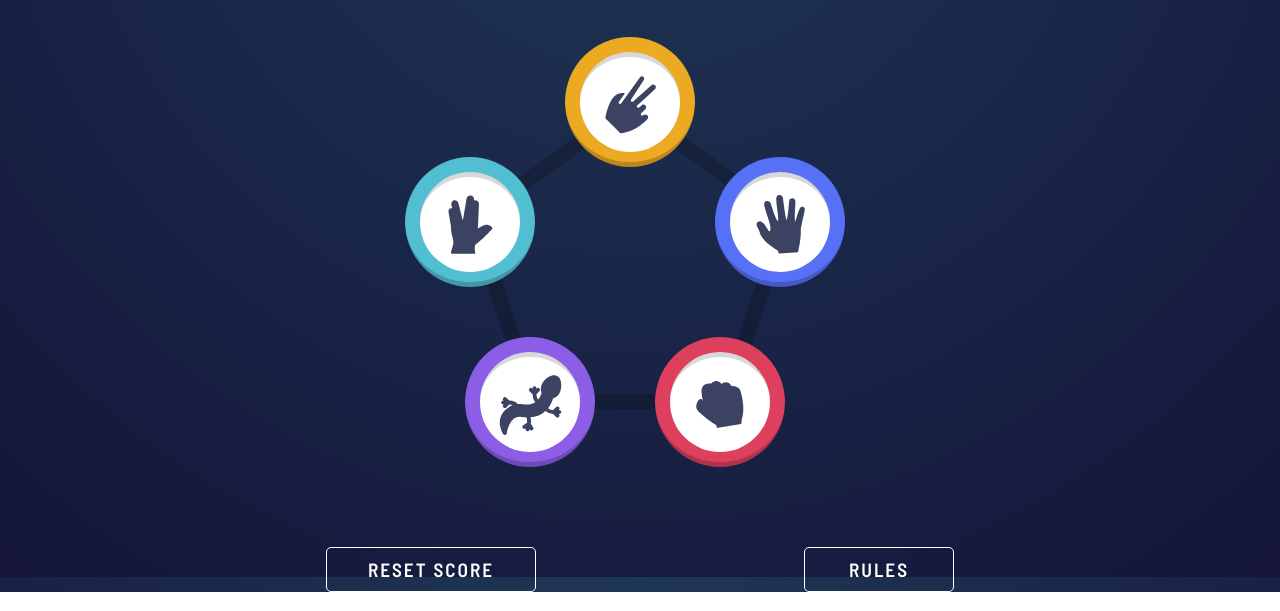
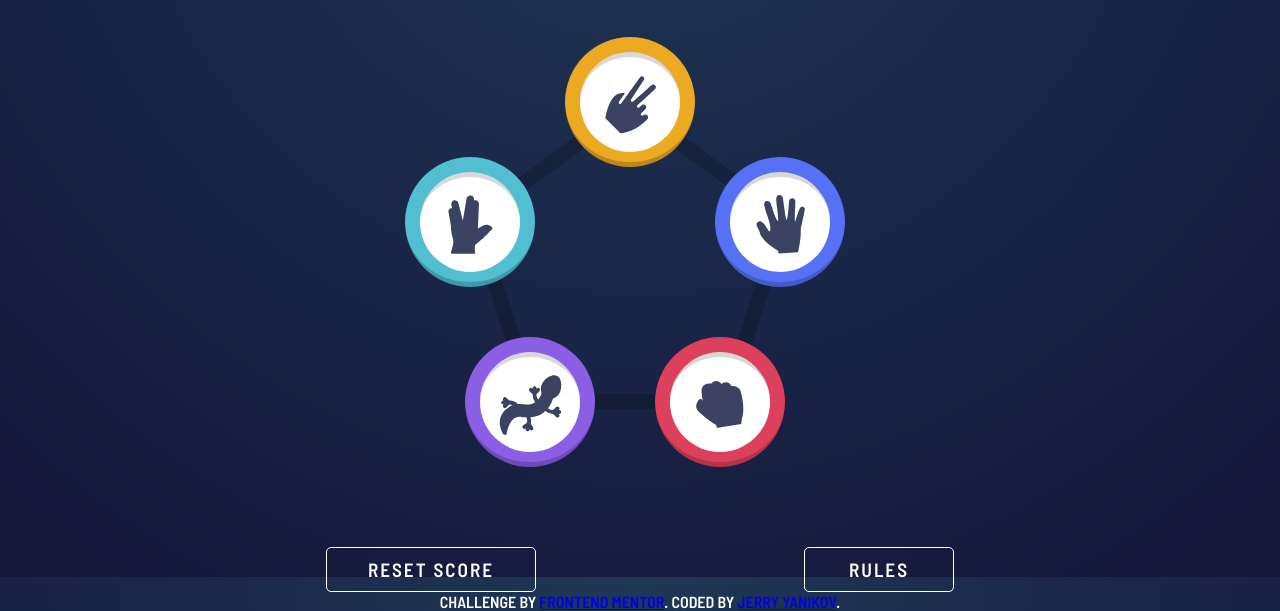
Before and after one commit to JerryYanikov/frontend-mentor-rock-paper-scissors-master, a plain HTML site: page index.html in a window 1280 px wide. Shown: the part 223-834 px from the top of the page. Drawn offline with Linux system fonts and the light colour scheme.

Commit message:
Update index.html

```diff
--- a/index.html
+++ b/index.html
@@ -83,16 +83,10 @@
     </div>
   </div>
 
-  <!--
-
-    You Win
-    You Lose
-
-    Play Again
-
   <div class="attribution">
     Challenge by <a href="https://www.frontendmentor.io?ref=challenge" target="_blank">Frontend Mentor</a>.
-    Coded by <a href="#">Your Name Here</a>.-->
+    Coded by <a href="https://www.frontendmentor.io/profile/JerryYanikov">Jerry Yanikov</a>.
+  </div>
 
   <script src="scripts/scripts.js"></script>
 </body>
```
